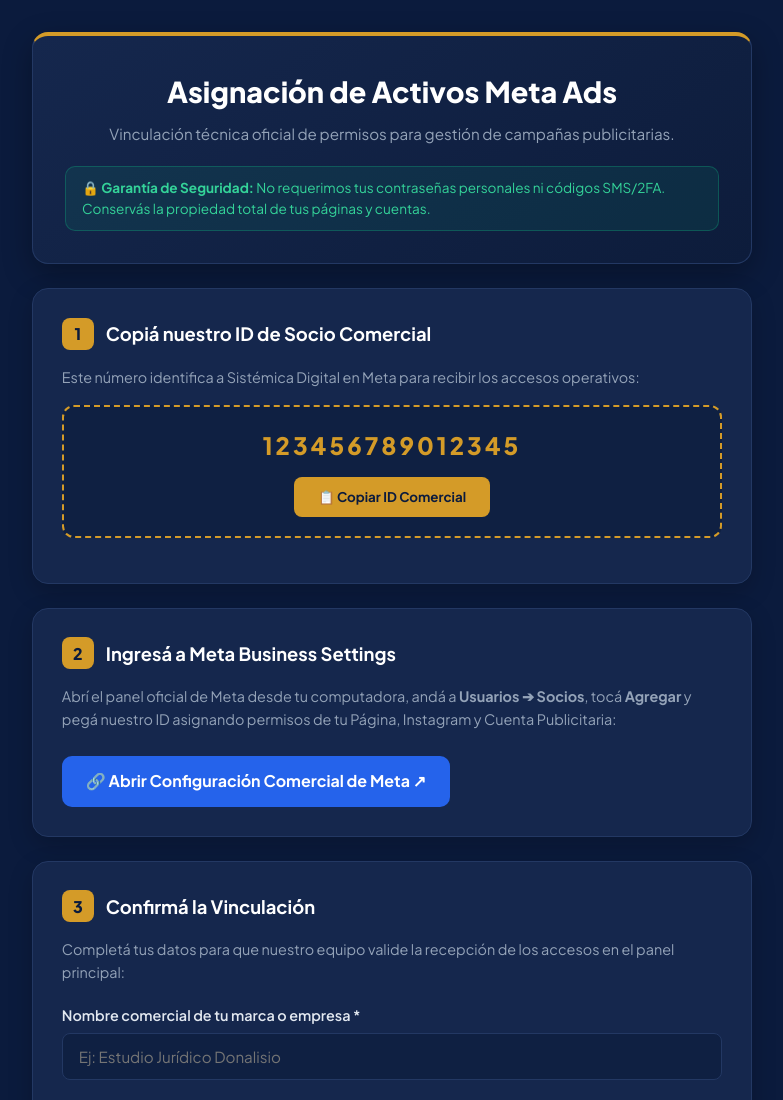
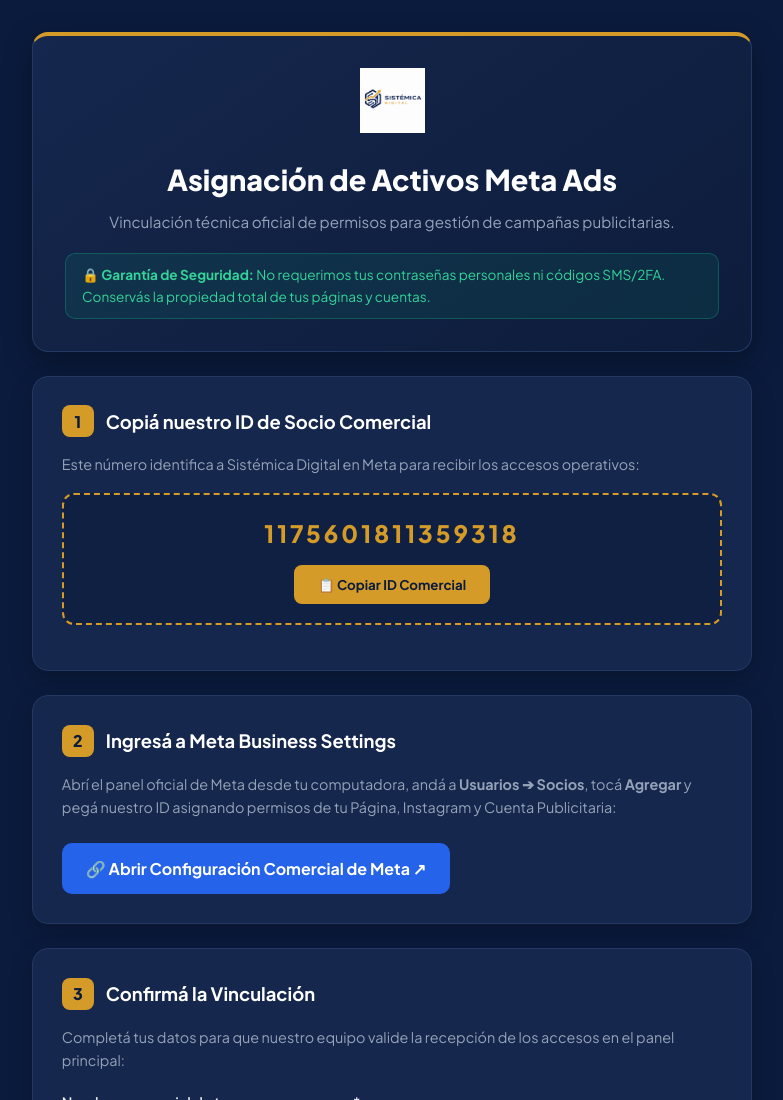
Before and after one commit to Sistemica-Digital/brief, a plain HTML site: page acceso/index.html in a window 1280 px wide. Shown: the top 1100 px of the page, without its empty margins (248-1031 px from the left). Drawn offline with Linux system fonts and the light colour scheme.

Commit message:
Update index.html

```diff
--- a/acceso/index.html
+++ b/acceso/index.html
@@ -5,6 +5,16 @@
   <meta name="viewport" content="width=device-width, initial-scale=1.0">
   <title>Asignación de Activos | Sistémica Digital</title>
 
+  <!-- META TAGS PARA VISTA PREVIA EN WHATSAPP Y REDES SOCIALES -->
+  <meta property="og:title" content="Asignación de Activos Meta Ads | Sistémica Digital">
+  <meta property="og:description" content="Vinculación técnica oficial de permisos para gestión de campañas publicitarias en Meta Ads.">
+  <meta property="og:image" content="../logo.png">
+  <meta property="og:type" content="website">
+
+  <!-- Favicon -->
+  <link rel="icon" type="image/png" href="../logo.png">
+
+  <!-- Fuentes -->
   <link rel="preconnect" href="https://fonts.googleapis.com">
   <link rel="preconnect" href="https://fonts.gstatic.com" crossorigin>
   <link href="https://fonts.googleapis.com/css2?family=Plus+Jakarta+Sans:wght@400;500;600;700;800&display=swap" rel="stylesheet">
@@ -48,7 +58,15 @@
       box-shadow: 0 10px 30px rgba(0, 0, 0, 0.3);
     }
 
-    .brand-logo { max-height: 60px; width: auto; margin-bottom: 1rem; }
+    .logo-container {
+      margin-bottom: 1rem;
+    }
+
+    .brand-logo {
+      max-height: 65px;
+      width: auto;
+      object-fit: contain;
+    }
 
     .header-card h1 { font-size: 1.8rem; font-weight: 800; margin-bottom: 0.5rem; }
     .header-card p { color: var(--text-muted); font-size: 0.95rem; }
@@ -194,7 +212,9 @@
 
     <!-- HEADER -->
     <div class="header-card">
-      <img src="logo.png" alt="Sistémica Digital" class="brand-logo" onerror="this.style.display='none'">
+      <div class="logo-container">
+        <img src="../logo.png" alt="Sistémica Digital" class="brand-logo" onerror="this.onerror=null; this.src='logo.png';">
+      </div>
       <h1>Asignación de Activos Meta Ads</h1>
       <p>Vinculación técnica oficial de permisos para gestión de campañas publicitarias.</p>
 
@@ -212,7 +232,7 @@
       <p style="color: var(--text-muted); font-size: 0.9rem;">Este número identifica a Sistémica Digital en Meta para recibir los accesos operativos:</p>
 
       <div class="id-box">
-        <span class="id-number" id="businessId">123456789012345</span>
+        <span class="id-number" id="businessId">1175601811359318</span>
         <button class="btn-copy" onclick="copyID()" id="copyBtn">📋 Copiar ID Comercial</button>
       </div>
     </div>
@@ -274,7 +294,7 @@
         btn.style.backgroundColor = '#10B981';
         btn.style.color = '#FFFFFF';
         setTimeout(() => {
-          btn.innerText = '📋 1175601811359318';
+          btn.innerText = '📋 Copiar ID Comercial';
           btn.style.backgroundColor = 'var(--accent-gold)';
           btn.style.color = 'var(--bg-main)';
         }, 3000);
```
